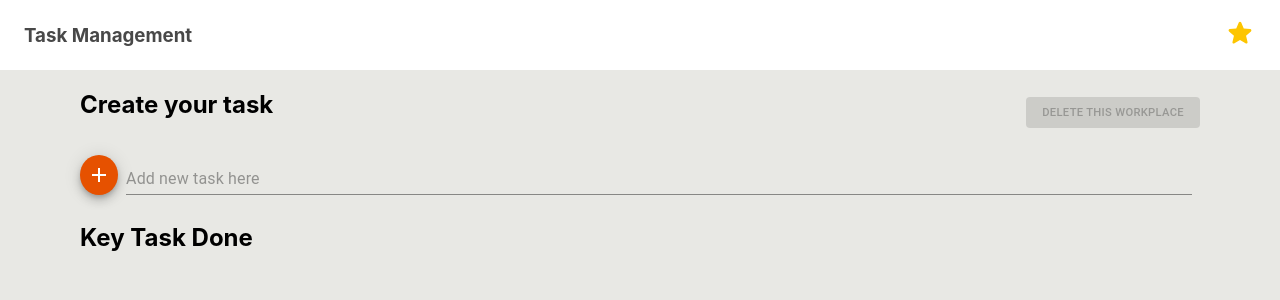
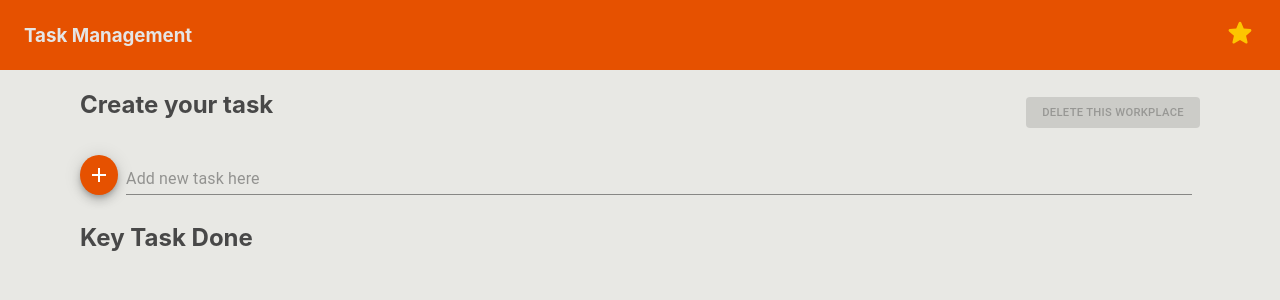
Before and after one commit to YumiKimbara/task-management, a React (Create React App) app: page / in a window 1280 px wide. Both pictures are taken after a click on the icon 1240 px from the left and 33 px from the top of the page. Shown: the top 300 px of the page. Built offline with nearby package versions, Linux system fonts and the light colour scheme.

Commit message:
change font color

```diff
--- a/src/Components/layout/Header.js
+++ b/src/Components/layout/Header.js
@@ -3,19 +3,19 @@ import StarBorderRoundedIcon from "@material-ui/icons/StarBorderRounded";
 import StarRoundedIcon from "@material-ui/icons/StarRounded";
 import HomeContext from "../../Context/HomeContext";
 import { createStyles, makeStyles } from "@material-ui/core/styles";
-import { orange } from "@material-ui/core/colors";
+import { orange, blueGrey } from "@material-ui/core/colors";
 
 const useStyles = makeStyles(() =>
   createStyles({
     headerContainer: {
       padding: "0 1.5rem",
       boxShadow: "0 0 15px rgba(0, 0, 0, 0.3)",
-      color: "#484848",
+      color: "#e5e5e5",
       height: "70px",
       display: "flex",
       justifyContent: "space-between",
       alignItems: "center",
-      // backgroundColor: orange[300],
+      backgroundColor: orange[900],
     },
 
     starRoundIcon: {
@@ -27,6 +27,7 @@ const useStyles = makeStyles(() =>
     starBorderRoundIcon: {
       fontSize: "2rem",
       cursor: "pointer",
+      color: "#e5e5e5",
     },
   })
 );
--- a/src/Components/task/AddNewTask.js
+++ b/src/Components/task/AddNewTask.js
@@ -29,6 +29,7 @@ const useStyles = makeStyles((theme) =>
       justifyContent: "space-around",
       alignItems: "center",
       marginBottom: "1rem",
+      color: "#484848",
     },
     addNameandButton: {
       display: "flex",
--- a/src/Components/task/KeyTask.js
+++ b/src/Components/task/KeyTask.js
@@ -1,9 +1,19 @@
 import React, { useContext } from "react";
 import HomeContext from "../../Context/HomeContext";
 import TaskCard from "./TaskCard";
+import { createStyles, makeStyles } from "@material-ui/core/styles";
+
+const useStyles = makeStyles(() =>
+  createStyles({
+    keyTaskDone: {
+      color: "#484848",
+    },
+  })
+);
 
 const KeyTask = () => {
   const homeCtx = useContext(HomeContext);
+  const classes = useStyles();
 
   const keyHandler = (isKeyTask) => {
     console.log(isKeyTask);
@@ -12,7 +22,7 @@ const KeyTask = () => {
   return (
     <>
       <div>
-        <h2>Key Task Done</h2>
+        <h2 className={classes.keyTaskDone}>Key Task Done</h2>
         {/* <TaskCard cardData={listCtx.doneTaskData} /> */}
         <TaskCard
           keyHandler={keyHandler}
--- a/src/Components/task/TaskDone.js
+++ b/src/Components/task/TaskDone.js
@@ -1,9 +1,19 @@
 import React, { useContext } from "react";
 import HomeContext from "../../Context/HomeContext";
 import TaskCard from "./TaskCard";
+import { createStyles, makeStyles } from "@material-ui/core/styles";
+
+const useStyles = makeStyles(() =>
+  createStyles({
+    taskDone: {
+      color: "#484848",
+    },
+  })
+);
 
 const TaskDone = () => {
   const homeCtx = useContext(HomeContext);
+  const classes = useStyles();
 
   const checkDone =
     homeCtx.storeTaskData && homeCtx.storeTaskData.map((data) => data.isDone);
@@ -14,7 +24,7 @@ const TaskDone = () => {
     <>
       {checkDone.includes(true) && (
         <div>
-          <h2>Done</h2>
+          <h2 className={classes.taskDone}>Done</h2>
           {/* <TaskCard cardData={listCtx.doneTaskData} /> */}
           <TaskCard
             cardData={
```
